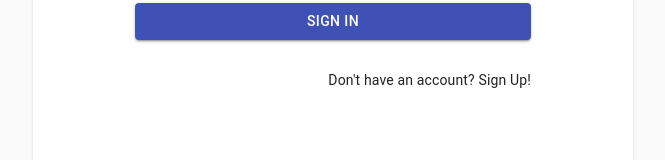
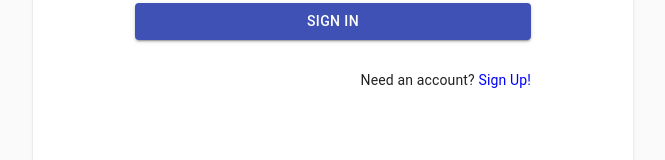
Before and after one commit to bradb345/Client, a React (Create React App) app: page /auth in a window 1280 px wide. Shown: the part 525-685 px from the top of the page, without its empty margins (307-972 px from the left). Built offline with nearby package versions, Linux system fonts and the light colour scheme; no server answers.

Commit message:
ui change fix auths

```diff
--- a/src/components/auth/Login.js
+++ b/src/components/auth/Login.js
@@ -9,7 +9,7 @@ import CssBaseline from '@material-ui/core/CssBaseline'
 import TextField from '@material-ui/core/TextField'
 
 
-import Link from '@material-ui/core/Link'
+
 import Grid from '@material-ui/core/Grid'
 import Box from '@material-ui/core/Box'
 import LockOutlinedIcon from '@material-ui/icons/LockOutlined'
@@ -142,7 +142,7 @@ function Login({ setIsLoginForm }) {
           <Grid container>
             <Grid item xs></Grid>
             <Grid item>
-              <p>Don't have an account? <a onClick={handleClick}> Sign Up!</a></p>
+              <p> Need an account? <a style={{ color: 'blue' }} onClick={handleClick}> Sign Up!</a></p>
             </Grid>
 
           </Grid>
--- a/src/components/auth/Register.js
+++ b/src/components/auth/Register.js
@@ -189,7 +189,7 @@ function Register({ setIsLoginForm }) {
             Register Me!
           </Button>
 
-          <p>Already a user?<a onClick={handleClick}> Sign In</a></p>
+          <p>Already a user?<a style={{ color: 'blue' }} onClick={handleClick}> Sign In</a></p>
         </form>
       </div>
       <Box mt={5}>
```
